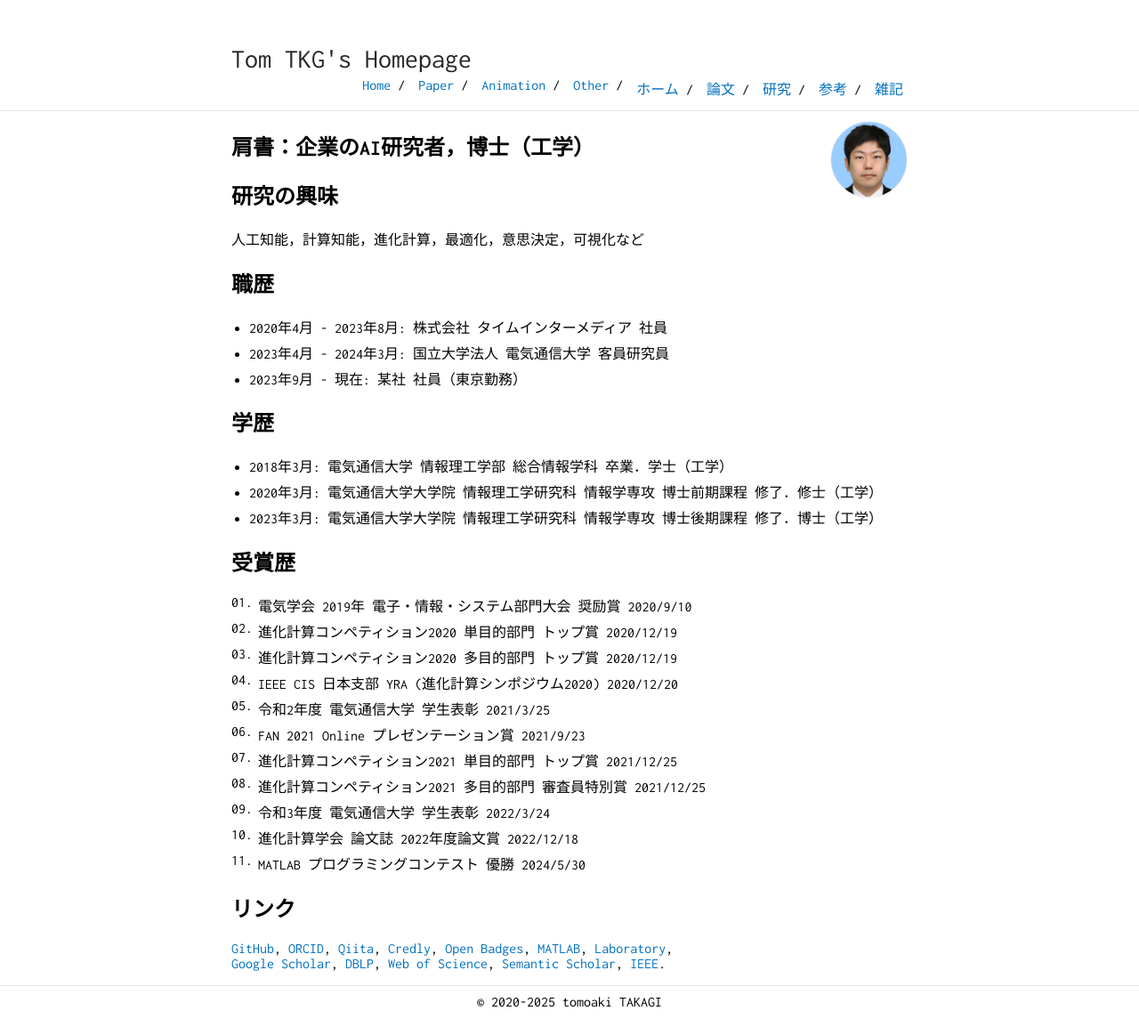
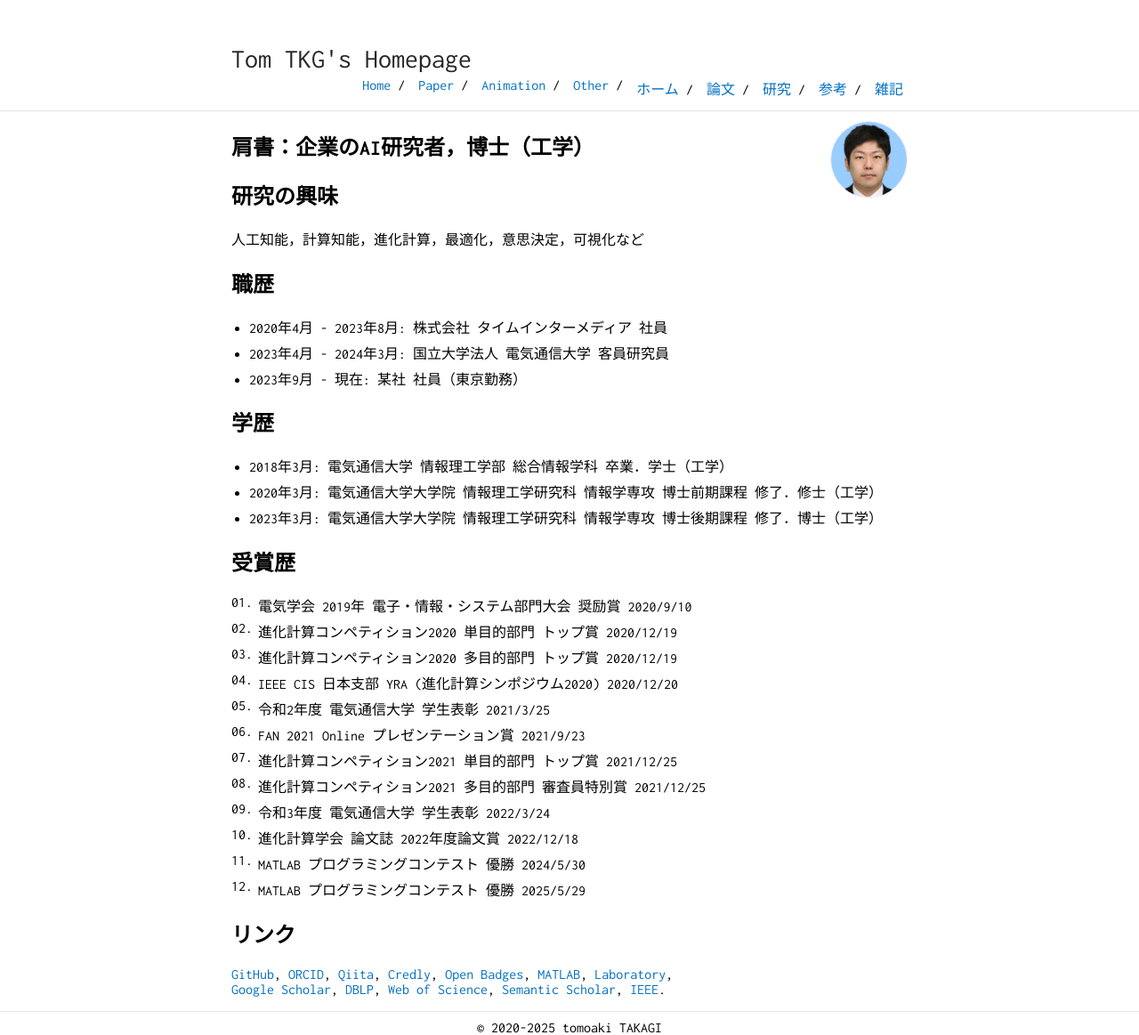
Before and after one commit to tomtkg/tomtkg.github.io, a Jekyll site: the page built from indexJP.md, in a window 1280 px wide. Shown: the whole page at 89% size. Built offline with Jekyll 4.4.1, drawn with Linux system fonts in a browser that asks for light colours; before the commit the page ends 1134 px from its top, so only the background shows below that.

Commit message:
Update indexJP.md

```diff
--- a/indexJP.md
+++ b/indexJP.md
@@ -32,6 +32,7 @@ title: Tom TKG's Homepage
 1. 令和3年度 電気通信大学 学生表彰 2022/3/24
 1. 進化計算学会 論文誌 2022年度論文賞 2022/12/18
 1. MATLAB プログラミングコンテスト 優勝 2024/5/30
+1. MATLAB プログラミングコンテスト 優勝 2025/5/29
 
 ## リンク
 [GitHub](https://github.com/tomtkg), [ORCID](https://orcid.org/0000-0003-3748-9797), [Qiita](https://qiita.com/tomtkg), [Credly](https://www.credly.com/users/tomtkg), [Open Badges](https://www.openbadge-global.com/ns/portal/openbadge/public/assertions/user/cjNlWEJsUXlhY1laanlhWUgzclhGQT09), [MATLAB](https://jp.mathworks.com/matlabcentral/cody/players/14679670), [Laboratory](https://nic.lab.uec.ac.jp/index.php/tomoakitakagi),
```
